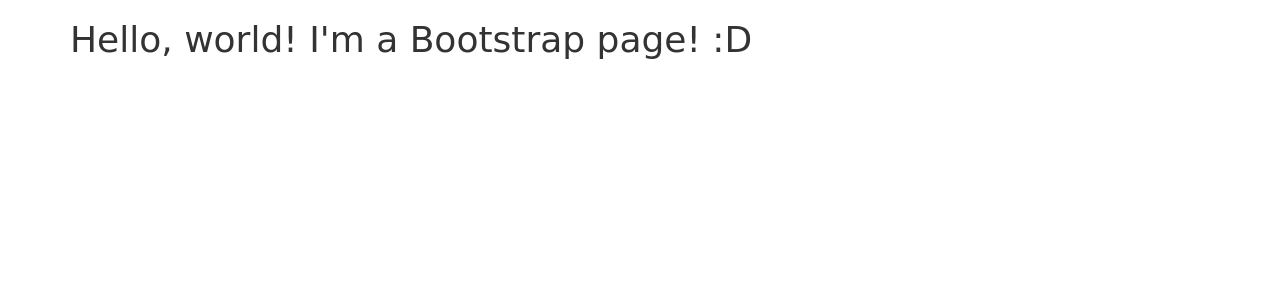
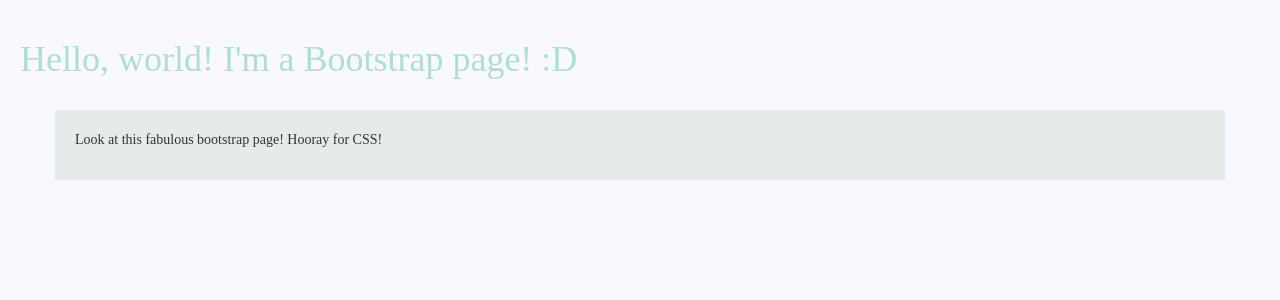
Before and after one commit to kimberlykeller/pwp-setup, a PHP site: page /bootstrap-test.php in a window 1280 px wide. Shown: the top 300 px of the page. Run offline with PHP 8.4, Linux system fonts and the light colour scheme; some libraries are stand-ins or nearby versions.

Commit message:
screwing around with fonts and css

```diff
--- a/bootstrap-test.php
+++ b/bootstrap-test.php
@@ -39,8 +39,12 @@
 		<title>Bootstrap 101 Template (DDC Version!)</title>
 	</head>
 	<body>
-		<div class="container">
+		<div class="header">
 			<h1>Hello, world! I'm a Bootstrap page! :D</h1>
 		</div>
+		<main class="container">
+			<p>Look at this fabulous bootstrap page! Hooray for CSS!</p>
+
+		</main>
 	</body>
 </html>
--- a/stylesheet.css
+++ b/stylesheet.css
@@ -1,3 +1,17 @@
 body {
-	font-family: cursive;
+	font-family: "Century Gothic";
+	background-color: ghostwhite;
+
 }
+
+h1 {
+	color: rgba(104,195,163,.5);
+	font-family: "Mink Type";
+}
+.header {
+	padding: 20px;
+}
+.container {
+	background-color: rgba(184,204,178,.3);
+	padding: 20px;
+}
```
Also changed, not shown: Universum.ttf (added).
